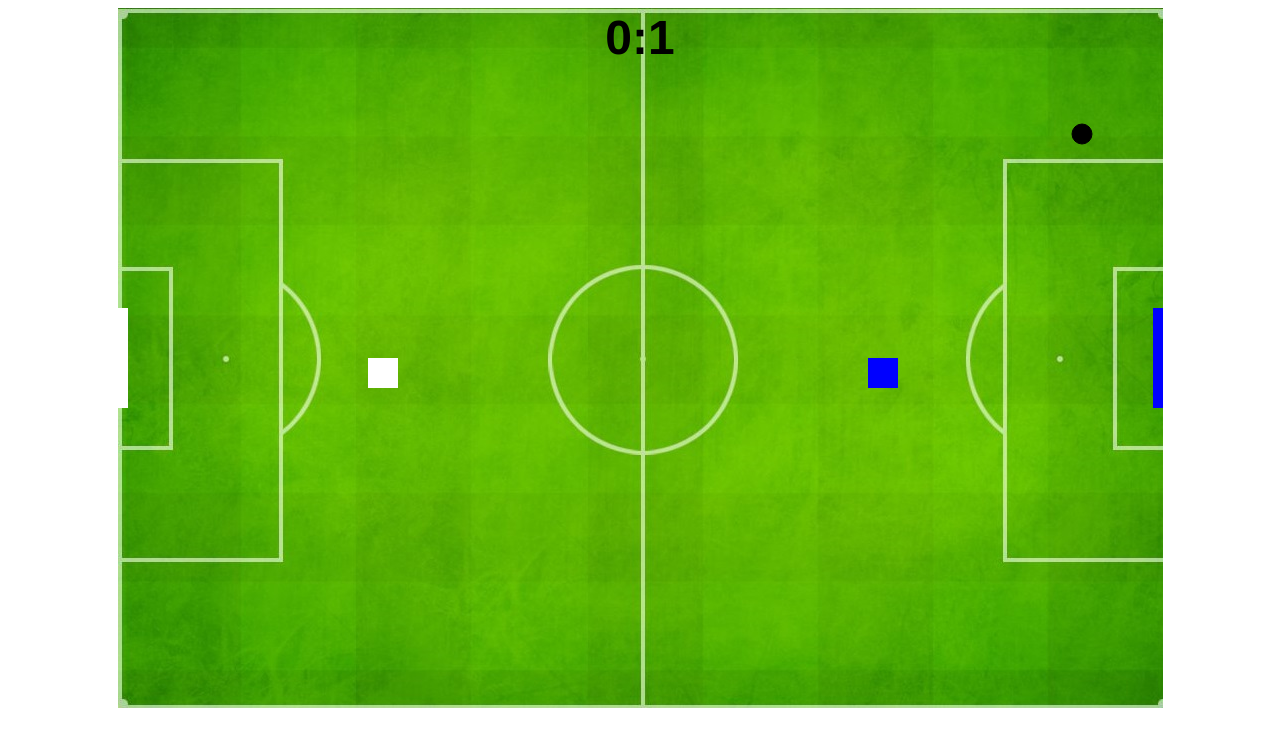
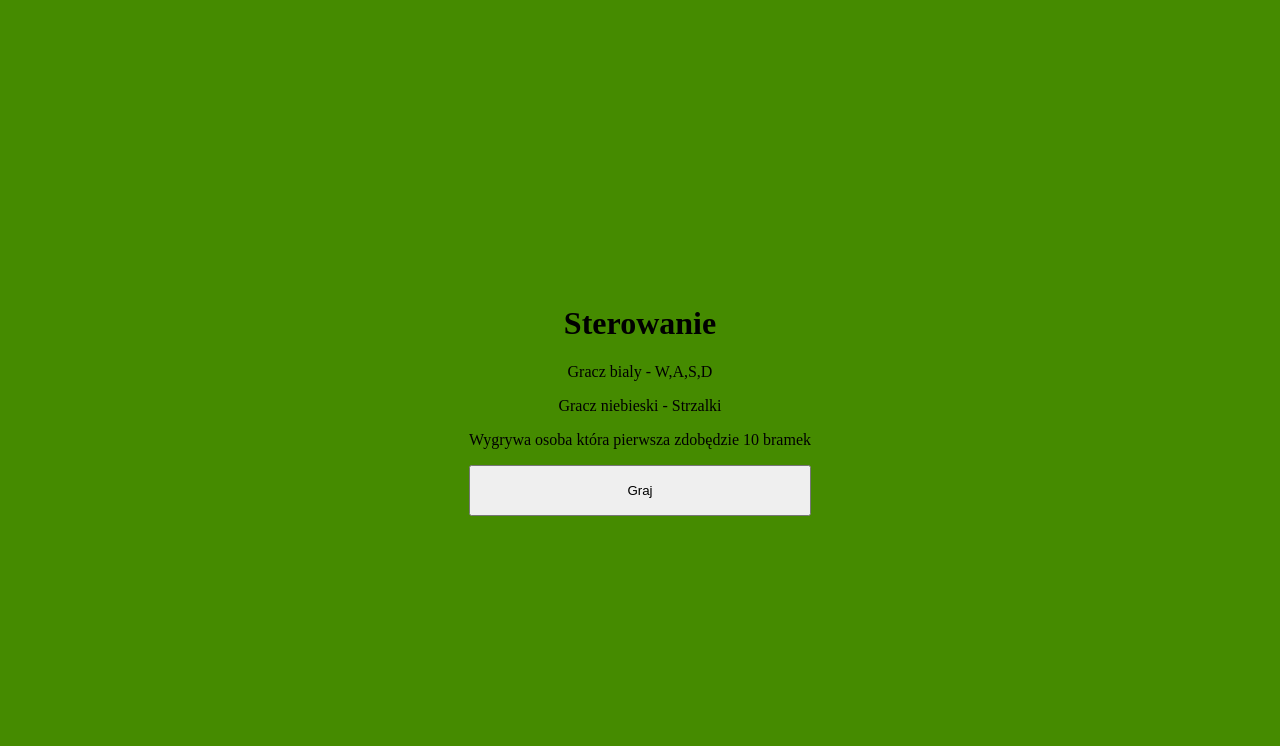
Before and after one commit to MichalWolnyDev/Ball_Game, a plain HTML site: page BALL_1V1_PROJECT/index.html in a window 1280 px wide. Drawn offline with Linux system fonts and the light colour scheme.

Commit message:
Ball_game
add simple menu

```diff
--- a/BALL_1V1_PROJECT/index.html
+++ b/BALL_1V1_PROJECT/index.html
@@ -4,8 +4,17 @@
   <link rel="stylesheet" href="style.css">
   <title>BALL 1v1</title>
 </head>
-<body onload="play()">
+<body>
 
+  <div class="menu" id="menu">
+    <div class="instruction">
+      <h1>Sterowanie</h1>
+      <p>Gracz bialy - W,A,S,D</p>
+      <p>Gracz niebieski - Strzalki</p>
+      <p>Wygrywa osoba która pierwsza zdobędzie 10 bramek</p>
+      <button class="instruction__button" onclick="play()">Graj</button>
+    </div>
+  </div>
 
   <div id="score" class="score"></div>
   <script src="script.js"></script>
--- a/BALL_1V1_PROJECT/script.js
+++ b/BALL_1V1_PROJECT/script.js
@@ -6,8 +6,10 @@ var goal_two;
 var po_points = 0, pt_points = 0;
 var score = document.getElementById('score');
 var win = document.getElementById('winner');
+var menu = document.getElementById('menu');
 
 function play(){
+  menu.style.display = "none";
   pitch.start();
   // pitch.elements();
   player_one = new Player(30, 30, 250, 350, "white");
--- a/BALL_1V1_PROJECT/style.css
+++ b/BALL_1V1_PROJECT/style.css
@@ -1,16 +1,20 @@
-
+body{
+  margin: 0;
+  background-color: #458B00;
+}
 .canvas{
   /* background-color: #74c176; */
   padding: 0;
   margin: auto;
   display: block;
-  background-image: url('pitch.png');
+  background-image: url('pitch.jpg');
   background-size: cover;
   background-repeat: no-repeat;
+  margin-top: 2rem;
 }
 .score{
   position: absolute;
-  top: 10;
+  top: 30;
   left: 50%;
   transform: translateX(-50%);
   font-size: 3rem;
@@ -18,3 +22,21 @@
   font-family: helvetica;
   text-align: center;
 }
+.menu{
+  display: flex;
+  justify-content: center;
+  align-items: center;
+  height: 100vh;
+  background-color: #458B00;
+}
+.instruction{
+  text-align: center;
+
+}
+.instruction__button{
+    padding: 1rem;
+    width: 100%;
+}
+.instruction__button:hover{
+  cursor: pointer;
+}
```
Also changed, not shown: BALL_1V1_PROJECT/pitch.jpg.
